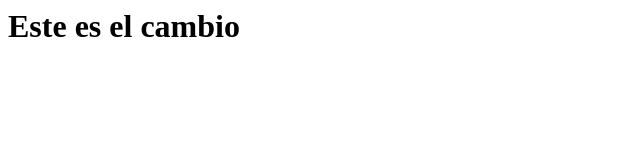
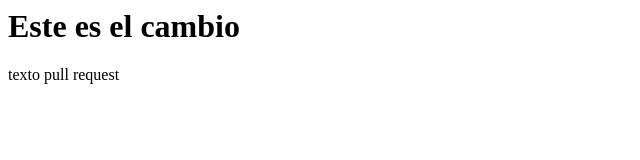
Before and after one commit to vNGC224/UF4, a plain HTML site: page html ejemplo/index.html in a window 1280 px wide. Shown: the whole page, without its empty margins (0-640 px from the left). Drawn offline with Linux system fonts and the light colour scheme.

Commit message:
Se añade texto

```diff
--- a/html ejemplo/index.html
+++ b/html ejemplo/index.html
@@ -1,4 +1,5 @@
 <DOCTYPE html>
   <html>
     <h1>Este es el cambio</h1>
+    <p>texto pull request</p>
   </html>
```
